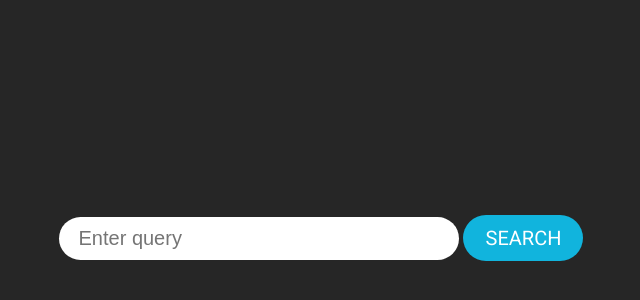
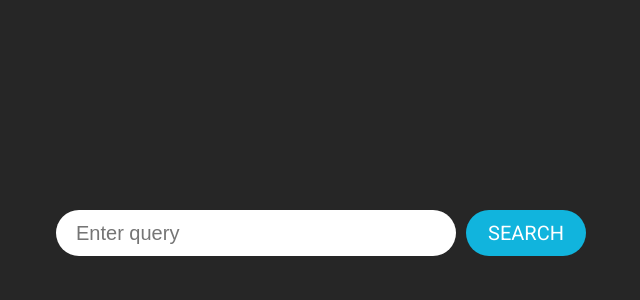
Before and after one commit to Vanesflat/github-search, a plain HTML site: page app/index.html in a window 1280 px wide. Shown: the part 162-462 px from the top of the page, without its empty margins (319-959 px from the left). Drawn offline with Linux system fonts and the light colour scheme.

Commit message:
Minor update

```diff
--- a/app/scss/blocks/form.scss
+++ b/app/scss/blocks/form.scss
@@ -1,4 +1,7 @@
 .form-search {
+  display: flex;
+  gap: 10px;
+
   input {
     padding: 10px;
     padding-left: 20px;
@@ -11,7 +14,6 @@
   .btn-search {
     padding: 11px;
     width: 120px;
-    color: #ffffff;
     text-transform: uppercase;
     background-color: #11b4dd;
     border-radius: 30px;
--- a/app/scss/style.scss
+++ b/app/scss/style.scss
@@ -22,6 +22,7 @@ body {
   place-items: center;
   font-family: 'Roboto', sans-serif;
   font-size: 20px;
+  color: #ffffff;
   background-color: #262626;
 }
 
@@ -48,8 +49,17 @@ button {
   padding: 0;
 }
 
+.wrapper {
+  display: flex;
+  flex-direction: column;
+  align-items: center;
+  gap: 10px;
+  padding: 0 10px;
+}
+
 //blocks
 @import "blocks/form.scss";
+@import "blocks/repository.scss";
 
 //media
 @import "media.scss";
```
Also changed, not shown: app/css/style.min.css.
